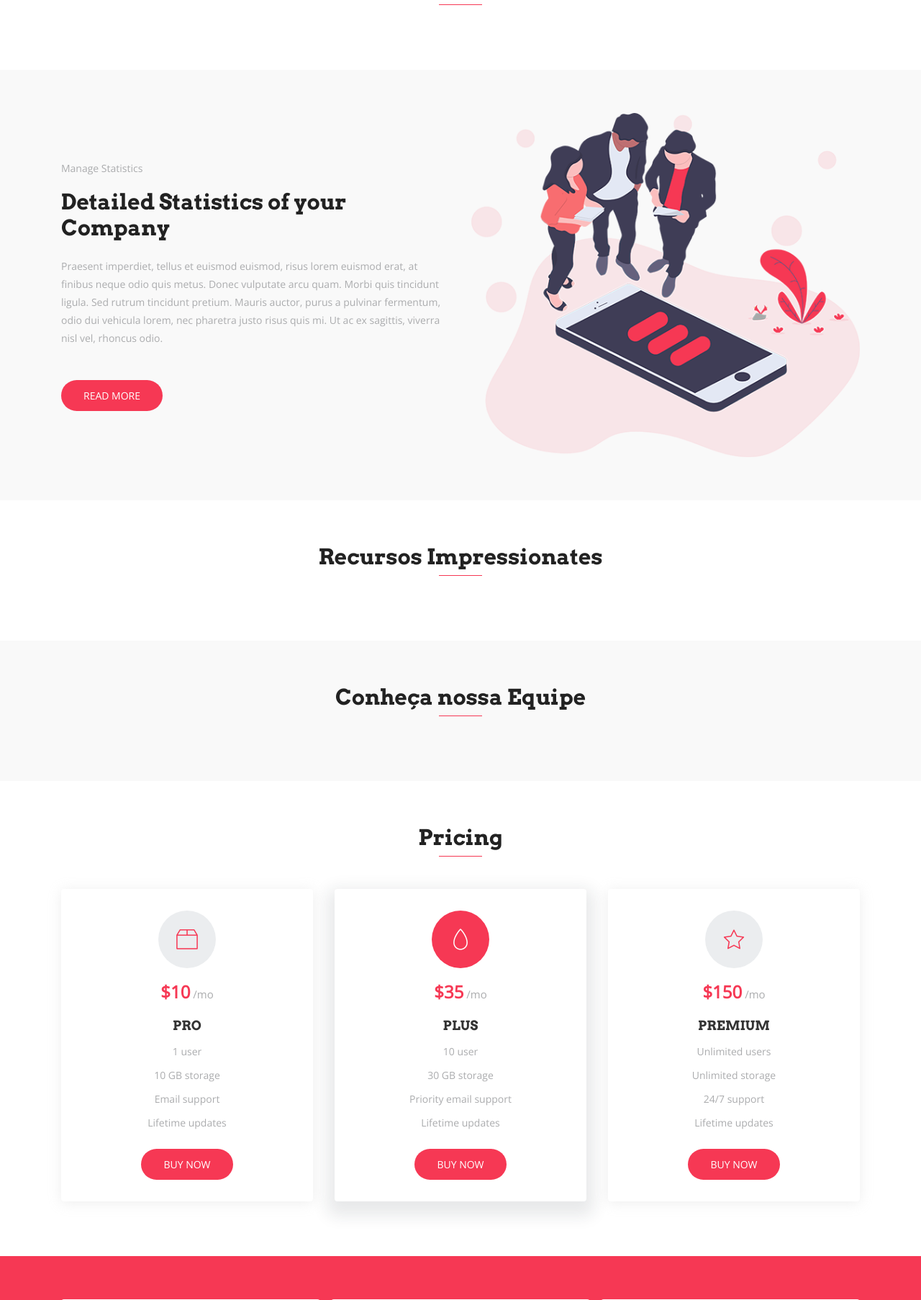
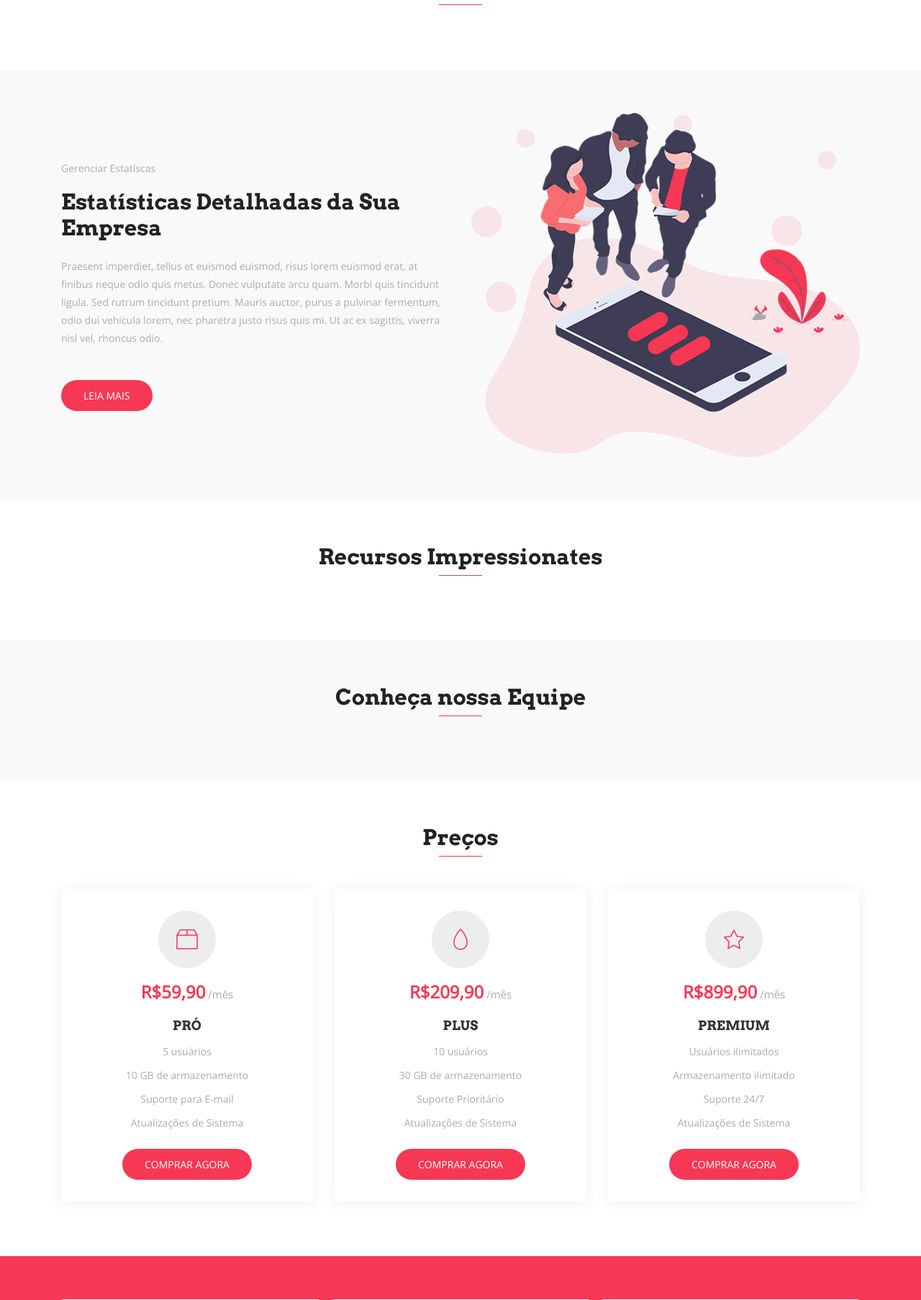
Before and after one commit to BRUNOSR-DEV/Projeto_Fusion, a Django app: page / in a window 1280 px wide. Shown: the part 748-2554 px from the top of the page at 72% size. Run offline with Django 5.2, Linux system fonts and the light colour scheme; data that the repository does not hold is empty; some libraries are stand-ins or nearby versions; some web fonts are replaced.

Commit message:
atualização de textos e visual

```diff
--- a/core/templates/caracteristicas.html
+++ b/core/templates/caracteristicas.html
@@ -32,10 +32,11 @@
         </div>
         -->
 
+
           {% for i in recursos2 %}
             <div class="col-lg-4 col-md-12 col-sm-12 col-xs-12">
-          <div class="content-left">
-            <div class="box-item wow fadeInLeft" data-wow-delay="0.3s">
+              <div class="content-right">
+                <div class="box-item wow fadeInRight" data-wow-delay="0.3s">
                   <span class="icon">
                     <i class="{{ i.icone }}"></i>
                   </span>
--- a/core/templates/chamada.html
+++ b/core/templates/chamada.html
@@ -4,12 +4,12 @@
       <div class="row">
         <div class="col-lg-6 col-md-6 col-xs-12 wow fadeInLeft" data-wow-delay="0.3s">
           <div class="cta-text">
-            <h4>Get 30 days free trial</h4>
+            <h4>Obtenha 30 Dias de Avaliação Gratuita</h4>
             <p>Praesent imperdiet, tellus et euismod euismod, risus lorem euismod erat, at finibus neque odio quis metus. Donec vulputate arcu quam. </p>
           </div>
         </div>
         <div class="col-lg-6 col-md-6 col-xs-12 text-right wow fadeInRight" data-wow-delay="0.3s">
-          </br><a href="#" class="btn btn-common">Register Now</a>
+          </br><a href="#" class="btn btn-common">Registre-se Agora</a>
         </div>
       </div>
     </div>
--- a/core/templates/preco.html
+++ b/core/templates/preco.html
@@ -2,7 +2,7 @@
 <section id="pricing" class="section-padding">
     <div class="container">
       <div class="section-header text-center">
-        <h2 class="section-title wow fadeInDown" data-wow-delay="0.3s">Pricing</h2>
+        <h2 class="section-title wow fadeInDown" data-wow-delay="0.3s">Preços</h2>
         <div class="shape wow fadeInDown" data-wow-delay="0.3s"></div>
       </div>
       <div class="row">
@@ -12,38 +12,39 @@
               <i class="lni-package"></i>
             </div>
             <div class="pricing-header">
-              <p class="price-value">$10<span> /mo</span></p>
+              <p class="price-value">R$59,90<span> /mês</span></p>
             </div>
             <div class="title">
-              <h3>Pro</h3>
+              <h3>Pró</h3>
             </div>
             <ul class="description">
-              <li>1 user</li>
-              <li>10 GB storage</li>
-              <li>Email support</li>
-              <li>Lifetime updates</li>
+              <li>5 usuários</li>
+              <li>10 GB de armazenamento</li>
+              <li>Suporte para E-mail </li>
+              <li>Atualizações de Sistema</li>
             </ul>
-            <button class="btn btn-common">Buy Now</button>
+            <button class="btn btn-common">Comprar Agora</button>
           </div>
         </div>
         <div class="col-lg-4 col-md-6 col-xs-12 active">
-          <div class="table wow fadeInUp" id="active-tb" data-wow-delay="1.2s">
+          <div class="table wow fadeInUp"  data-wow-delay="1.2s">
+           <!-- <div class="table wow fadeInUp" id="active-tb" data-wow-delay="1.2s"></div>-->
             <div class="icon-box">
               <i class="lni-drop"></i>
             </div>
             <div class="pricing-header">
-              <p class="price-value">$35<span> /mo</span></p>
+              <p class="price-value">R$209,90<span> /mês</span></p>
             </div>
             <div class="title">
               <h3>Plus</h3>
             </div>
             <ul class="description">
-              <li>10 user</li>
-              <li>30 GB storage</li>
-              <li>Priority email support</li>
-              <li>Lifetime updates</li>
+              <li>10 usuários</li>
+              <li>30 GB de armazenamento</li>
+              <li>Suporte Prioritário</li>
+              <li>Atualizações de Sistema</li>
             </ul>
-            <button class="btn btn-common">Buy Now</button>
+            <button class="btn btn-common">Comprar Agora</button>
          </div>
         </div>
         <div class="col-lg-4 col-md-6 col-xs-12">
@@ -52,18 +53,18 @@
               <i class="lni-star"></i>
             </div>
             <div class="pricing-header">
-              <p class="price-value">$150<span> /mo</span></p>
+              <p class="price-value">R$899,90<span> /mês</span></p>
             </div>
             <div class="title">
               <h3>Premium</h3>
             </div>
             <ul class="description">
-              <li>Unlimited users</li>
-              <li>Unlimited storage</li>
-              <li>24/7 support</li>
-              <li>Lifetime updates</li>
+              <li>Usuários ilimitados</li>
+              <li>Armazenamento ilimitado</li>
+              <li>Suporte 24/7</li>
+              <li>Atualizações de Sistema</li>
             </ul>
-            <button class="btn btn-common">Buy Now</button>
+            <button class="btn btn-common">Comprar Agora</button>
           </div>
         </div>
       </div>
--- a/core/templates/sobre.html
+++ b/core/templates/sobre.html
@@ -6,14 +6,14 @@
           <div class="about-wrapper wow fadeInLeft" data-wow-delay="0.3s">
             <div>
               <div class="site-heading">
-                <p class="mb-3">Manage Statistics</p>
-                <h2 class="section-title">Detailed Statistics of your Company</h2>
+                <p class="mb-3">Gerenciar Estatíscas</p>
+                <h2 class="section-title">Estatísticas Detalhadas da Sua Empresa</h2>
               </div>
               <div class="content">
                 <p>
                   Praesent imperdiet, tellus et euismod euismod, risus lorem euismod erat, at finibus neque odio quis metus. Donec vulputate arcu quam. Morbi quis tincidunt ligula. Sed rutrum tincidunt pretium. Mauris auctor, purus a pulvinar fermentum, odio dui vehicula lorem, nec pharetra justo risus quis mi. Ut ac ex sagittis, viverra nisl vel, rhoncus odio.
                 </p>
-                <a href="#" class="btn btn-common mt-3">Read More</a>
+                <a href="#" class="btn btn-common mt-3">Leia Mais</a>
               </div>
             </div>
           </div>
--- a/core/templates/time.html
+++ b/core/templates/time.html
@@ -31,7 +31,6 @@
         </div>
         {% endfor %}
 
-
       </div>
     </div>
   </section>
```
Also changed, not shown: core/templates/rodape.html (+16 -16 lines). Lines whose indentation alone changed are shown as unchanged.
